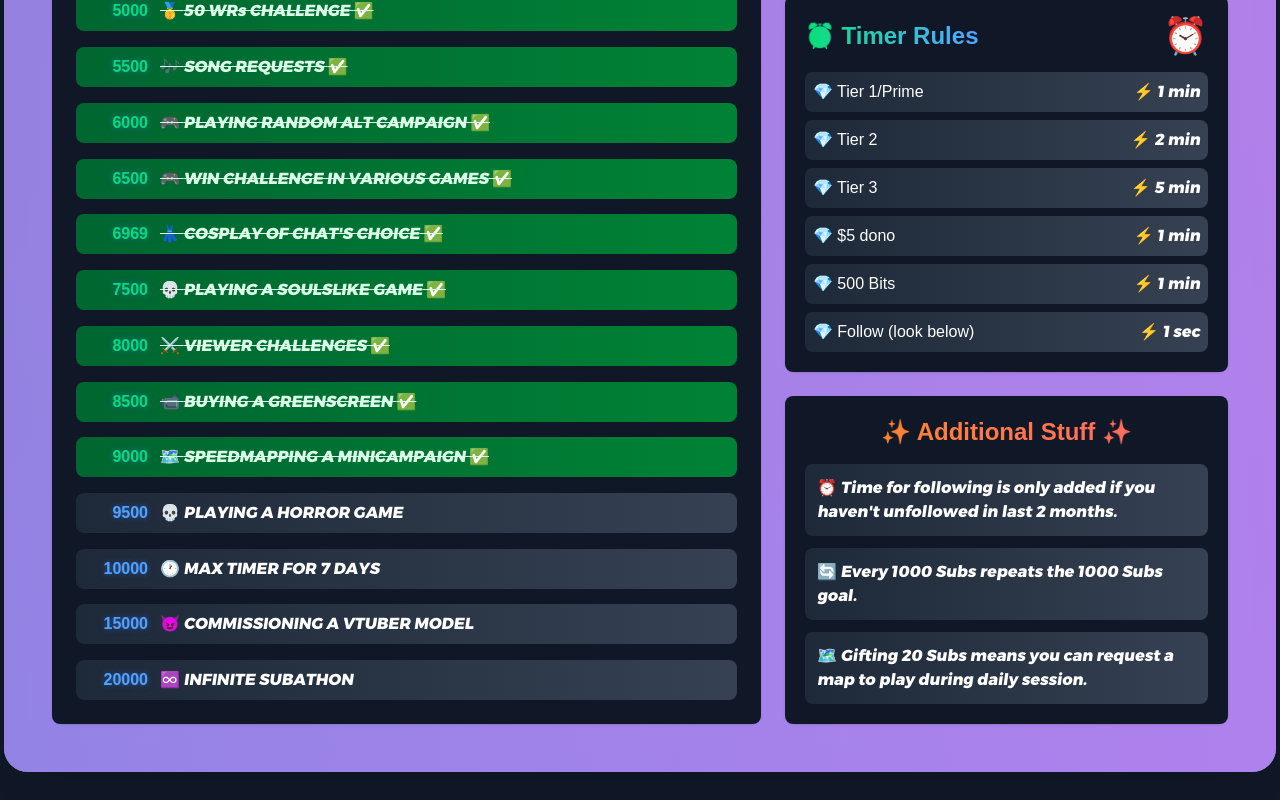
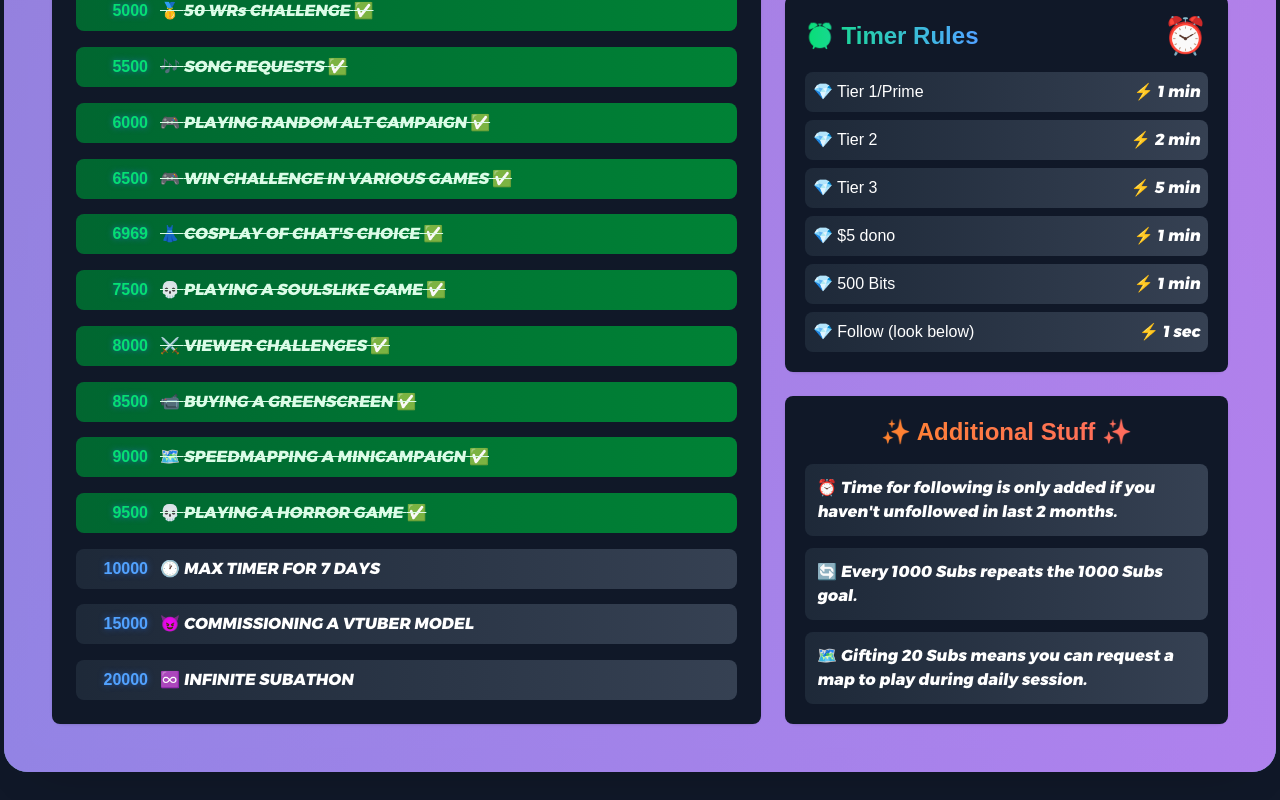
Before and after one commit to VellVee/scrapie-subathon, a Next.js app: page / in a window 1280 px wide. Shown: the part 774-1574 px from the top of the page. Built offline with nearby package versions, Linux system fonts and the light colour scheme.

Commit message:
9.5k goal

```diff
--- a/app/page.tsx
+++ b/app/page.tsx
@@ -62,7 +62,7 @@ export default function SubathonPage() {
     { goal: 8000, text: "VIEWER CHALLENGES", met: true },
     { goal: 8500, text: "BUYING A GREENSCREEN", met: true },
     { goal: 9000, text: "SPEEDMAPPING A MINICAMPAIGN", met: true },
-    { goal: 9500, text: "PLAYING A HORROR GAME", met: false },
+    { goal: 9500, text: "PLAYING A HORROR GAME", met: true },
     { goal: 10000, text: "MAX TIMER FOR 7 DAYS", met: false },
     { goal: 15000, text: "COMMISSIONING A VTUBER MODEL", met: false },
     { goal: 20000, text: "INFINITE SUBATHON", met: false },
```
